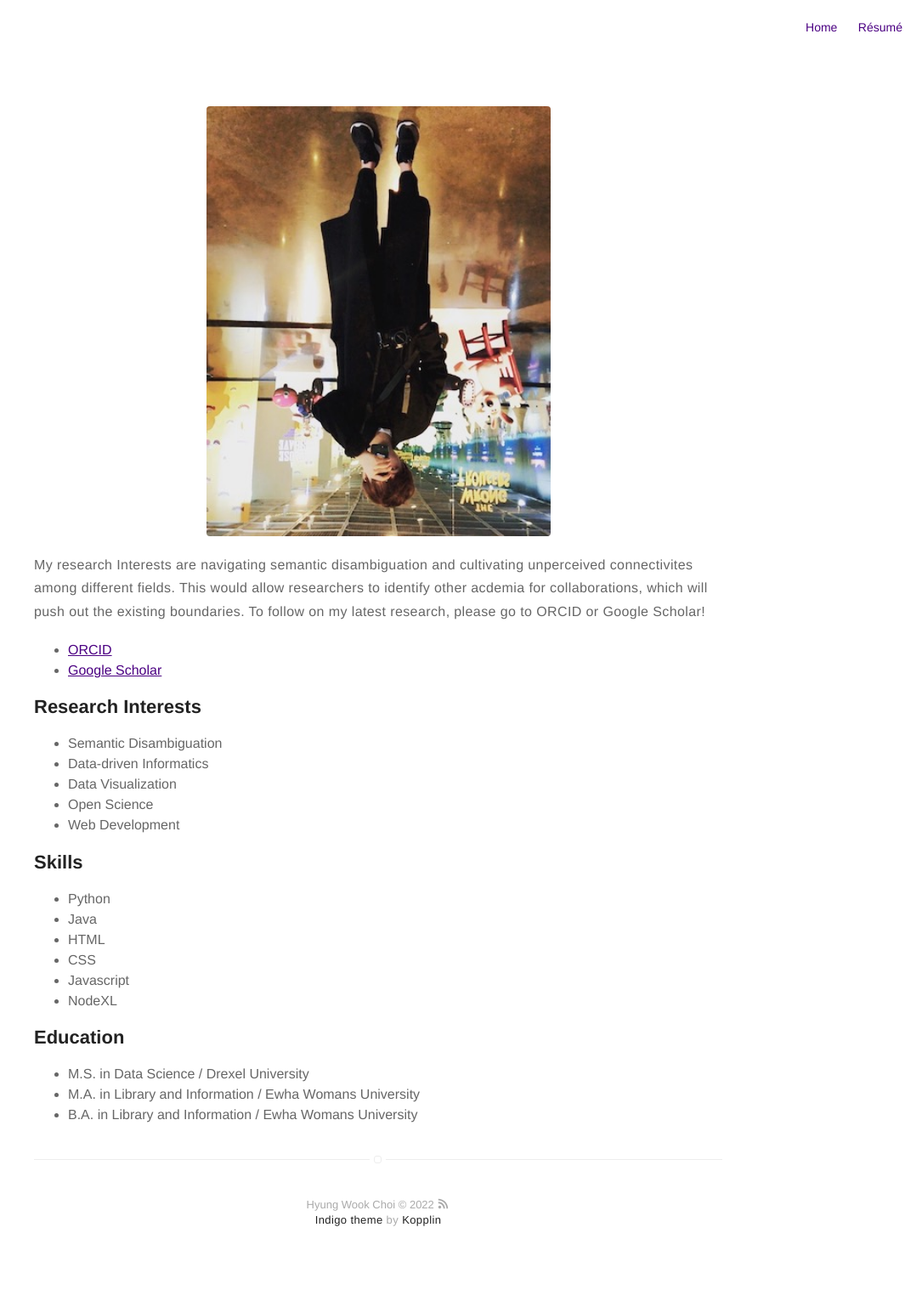
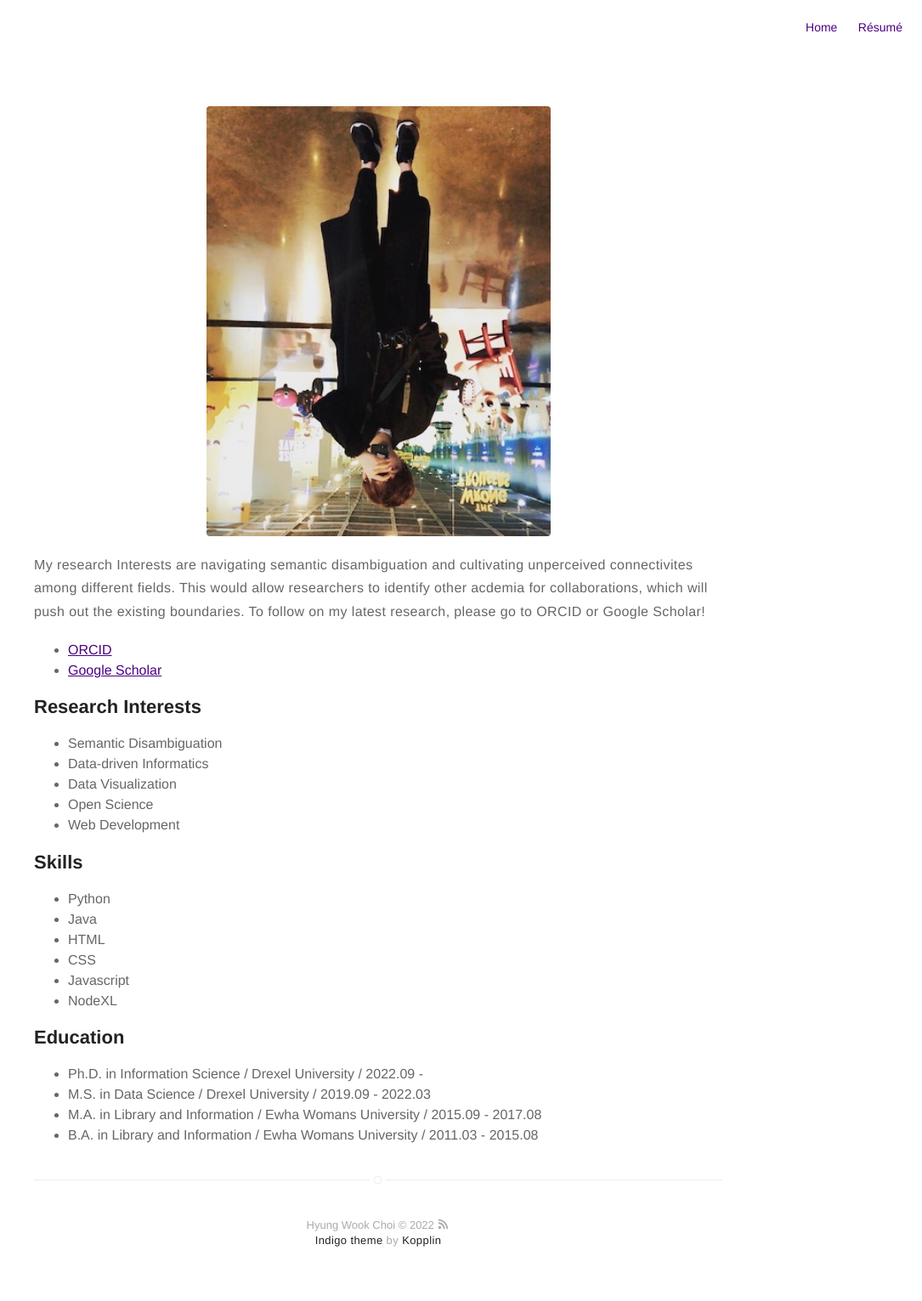
Before and after one commit to choihywook/choihywook.github.io, a Jekyll site: the page built from about.md, in a window 1280 px wide. Shown: the whole page at 85% size, without its empty margins (195-1280 px from the left). Built offline with Jekyll 4.4.1, drawn with Linux system fonts in a browser that asks for light colours; before the commit the page ends 1507 px from its top, so only the background shows below that.

Commit message:
Update about.md

```diff
--- a/about.md
+++ b/about.md
@@ -36,7 +36,8 @@ layout: page
 </ul>
 <h2>Education</h2>
 <ul>
-	<li>M.S. in Data Science / Drexel University</li>
-	<li>M.A. in Library and Information / Ewha Womans University</li>
-	<li>B.A. in Library and Information / Ewha Womans University</li>
+	<li>Ph.D. in Information Science / Drexel University / 2022.09 - </li>
+	<li>M.S.  in Data Science / Drexel University / 2019.09 - 2022.03 </li>
+	<li>M.A.  in Library and Information / Ewha Womans University / 2015.09 - 2017.08 </li>
+	<li>B.A.  in Library and Information / Ewha Womans University / 2011.03 - 2015.08 </li>
 </ul>
```
